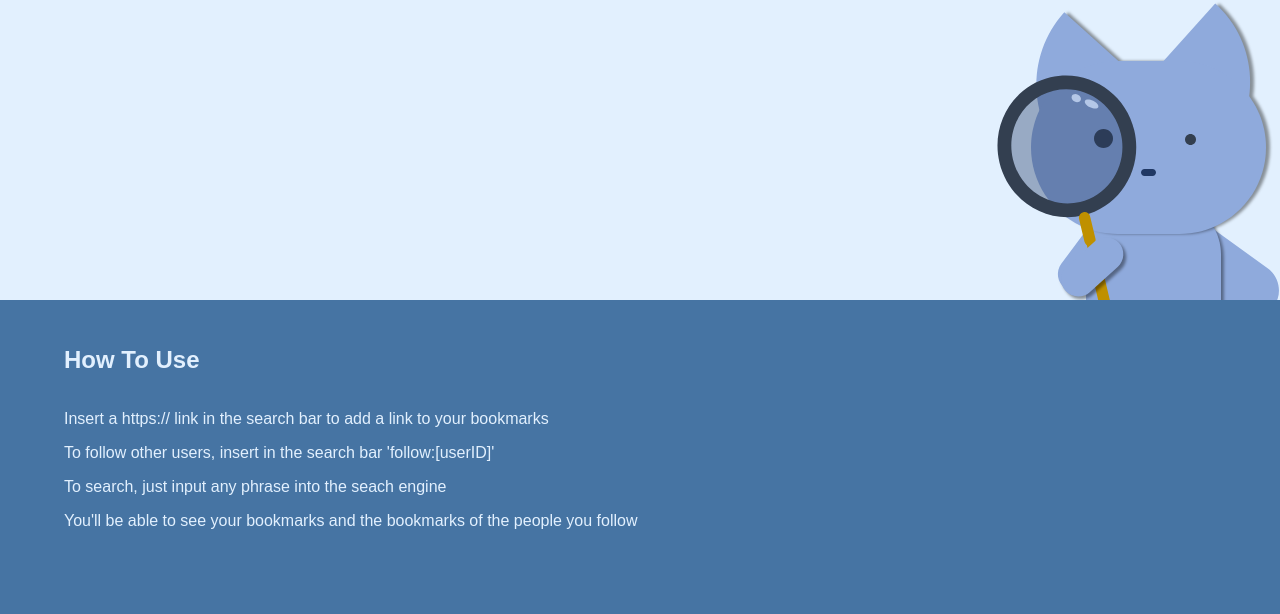
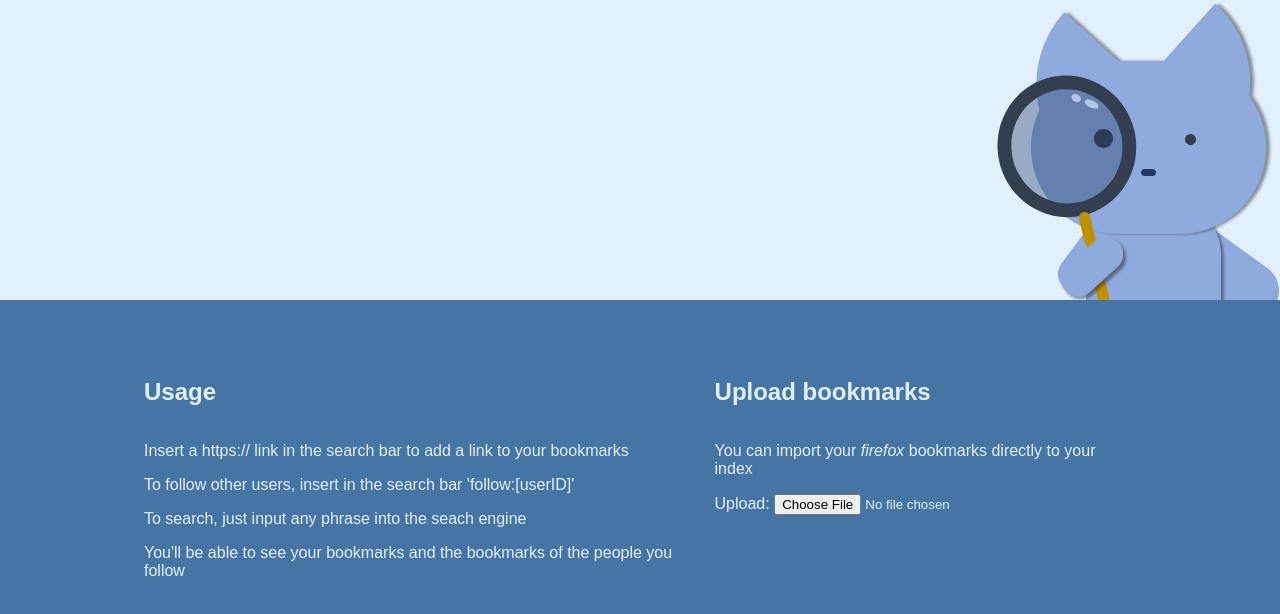
Before and after one commit to alt-romes/social-index-search-engine, a website: page frontend/index.html in a window 1280 px wide. Shown: the part 1300-1914 px from the top of the page. Drawn offline with Linux system fonts and the light colour scheme.

Commit message:
Upload bookmarks button

```diff
--- a/frontend/index.html
+++ b/frontend/index.html
@@ -76,13 +76,22 @@
             </main>
         </section>
         <section>
-            <main>
-                <h1 style="margin-bottom: 1.5em;">How To Use</h1>
-                <p>Insert a https:// link in the search bar to add a link to your bookmarks</p>
-                <p>To follow other users, insert in the search bar 'follow:[userID]' </p>
-                <p>To search, just input any phrase into the seach engine</p>
-                <p>You'll be able to see your bookmarks and the bookmarks of the people you follow</p>
-
+            <main style="display:flex; justify-content: space-between; padding: 2em 5em;">
+                <div>
+                    <h1 style="margin-bottom: 1.5em;">Usage</h1>
+                    <p>Insert a https:// link in the search bar to add a link to your bookmarks</p>
+                    <p>To follow other users, insert in the search bar 'follow:[userID]' </p>
+                    <p>To search, just input any phrase into the seach engine</p>
+                    <p>You'll be able to see your bookmarks and the bookmarks of the people you follow</p>
+                </div>
+                <div>
+                    <h1 style="margin-bottom: 1.5em;">Upload bookmarks</h1>
+                    <p>You can import your <em>firefox</em> bookmarks directly to your index</p>
+                    <div>
+                        <label>Upload:</label>
+                        <input type="file" />
+                    </div>
+                </div>
             </main>
         </section>
         <script src="login.js"></script>
```
